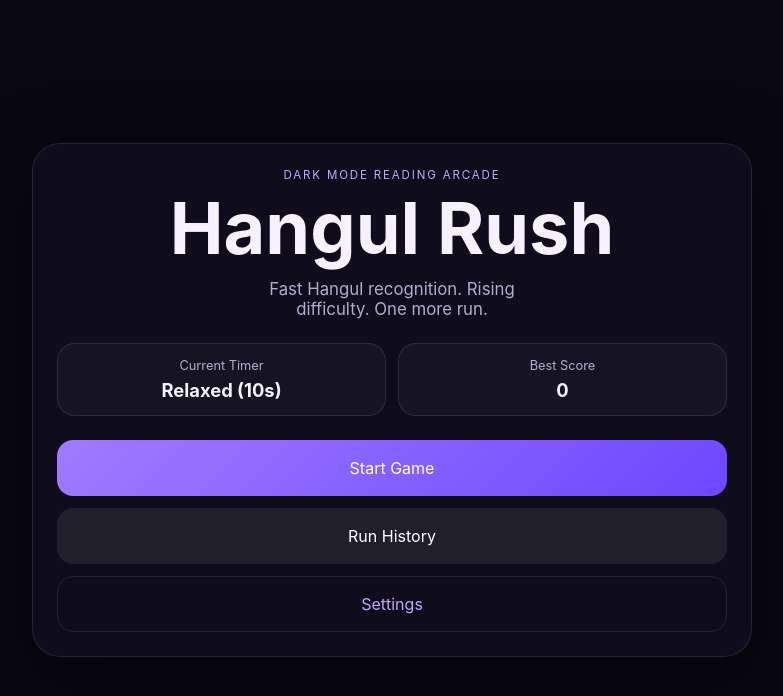
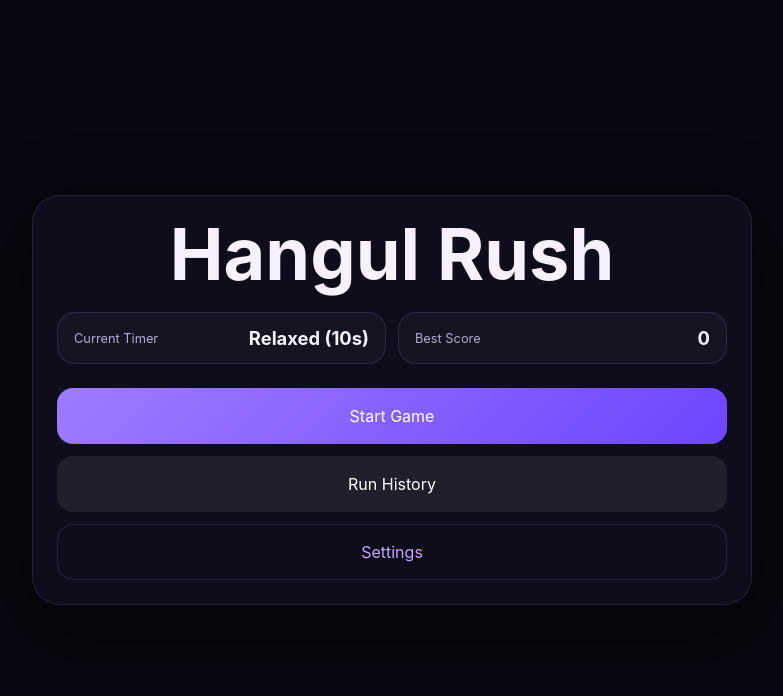
Before and after one commit to Lustmored/hangul, a React (Vite) app: page / in a window 1280 px wide. Shown: the top 696 px of the page, without its empty margins (248-1031 px from the left). Built offline with nearby package versions, Linux system fonts and the light colour scheme.

Commit message:
Remove unused hero text and adjust stat card layout styling

```diff
--- a/src/screens/EndScreen.tsx
+++ b/src/screens/EndScreen.tsx
@@ -15,19 +15,12 @@ interface EndScreenProps {
 
 export function EndScreen({ variant, score, elapsedMs, livesLost, timerPresetId, onPlayAgain, onBackToHome }: EndScreenProps) {
   const title = variant === 'perfectRun' ? 'Perfect Run' : variant === 'win' ? 'You Win' : 'Game Over';
-  const subtitle = variant === 'perfectRun'
-    ? 'Full clear. No mistakes. Clean execution.'
-    : variant === 'win'
-      ? 'You cleared the entire pool.'
-      : 'The run is over. Spin up another one.';
   const timer = getTimerPresetById(timerPresetId);
 
   return (
     <main className="screen shell shell--hero">
       <div className={`hero-card hero-card--result hero-card--${variant}`}>
-        <p className="eyebrow">{variant === 'perfectRun' ? 'Flawless finish' : 'Run complete'}</p>
         <h1>{title}</h1>
-        <p className="hero-copy">{subtitle}</p>
         <div className="hero-stats hero-stats--result">
           <div className="stat-card">
             <span className="stat-card__label">Score</span>
--- a/src/screens/StartScreen.tsx
+++ b/src/screens/StartScreen.tsx
@@ -17,9 +17,7 @@ export function StartScreen({ settings, scoreboards, onStartGame, onOpenHistory,
   return (
     <main className="screen shell shell--hero">
       <div className="hero-card">
-        <p className="eyebrow">Dark mode reading arcade</p>
         <h1>{APP_NAME}</h1>
-        <p className="hero-copy">Fast Hangul recognition. Rising difficulty. One more run.</p>
         <div className="hero-stats">
           <div className="stat-card">
             <span className="stat-card__label">Current Timer</span>
--- a/src/styles/global.css
+++ b/src/styles/global.css
@@ -88,24 +88,9 @@ button {
   line-height: 0.95;
 }
 
-.eyebrow {
-  margin: 0 0 12px;
-  text-transform: uppercase;
-  letter-spacing: 0.16em;
-  color: var(--accent-strong);
-  font-size: 0.72rem;
-}
-
-.hero-copy,
 .muted,
 .quiz-copy {
   color: var(--text-muted);
-}
-
-.hero-copy {
-  font-size: 1.05rem;
-  max-width: 28ch;
-  margin: 16px auto 0;
 }
 
 .hero-stats {
@@ -135,8 +120,10 @@ button {
 .stat-card {
   padding: 14px 16px;
   display: flex;
-  flex-direction: column;
-  gap: 6px;
+  align-items: center;
+  justify-content: space-between;
+  gap: 12px;
+  text-align: left;
 }
 
 .stat-card--large {
@@ -154,6 +141,10 @@ button {
 .history-row strong,
 .hud-chip__value {
   font-size: 1.15rem;
+}
+
+.stat-card strong {
+  text-align: right;
 }
 
 .stack-actions,
@@ -469,7 +460,6 @@ button {
   background: rgba(255, 104, 125, 0.16);
 }
 
-
 .quiz-action-lane {
   min-height: 56px;
   display: flex;
```
